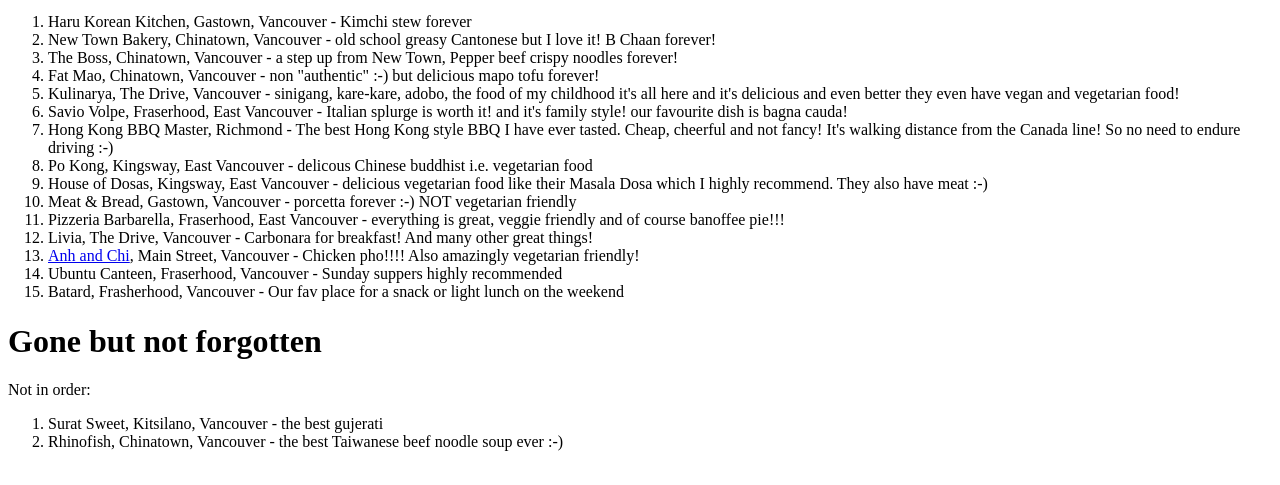
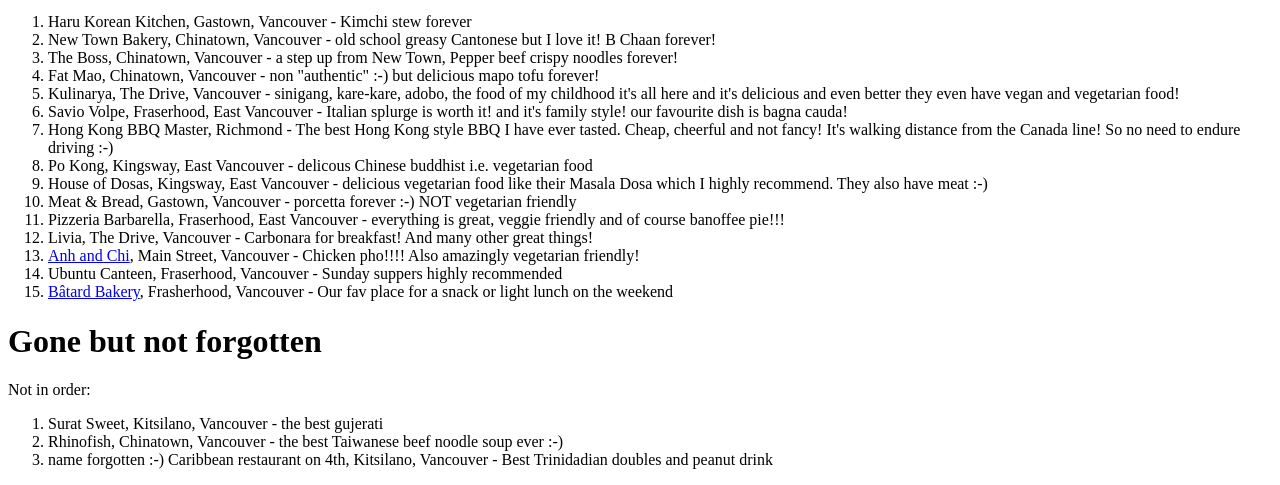
Before and after one commit to rtanglao/restaurant-11ty-fun, an Eleventy site: page src/reviews.md in a window 1280 px wide. Shown: the part 557-1042 px from the top of the page. Built offline with nearby package versions, Linux system fonts and the light colour scheme; Eleventy itself is replaced by a stand-in of ours; files that its build step writes are made by us from their sources.

Commit message:
✨🚡 Updated with Glitch - update http://batardbakery.com/

```diff
--- a/src/reviews.md
+++ b/src/reviews.md
@@ -44,7 +44,7 @@
 1. [Anh and Chi](https://www.anhandchi.com/), Main Street, Vancouver -
    Chicken pho!!!! Also amazingly vegetarian friendly!
 1. Ubuntu Canteen, Fraserhood, Vancouver - Sunday suppers highly recommended
-1. Batard, Frasherhood, Vancouver - Our fav place for a snack or light lunch on the
+1. [Bâtard Bakery](http://batardbakery.com/), Frasherhood, Vancouver - Our fav place for a snack or light lunch on the
    weekend
 
 # Gone but not forgotten
@@ -53,3 +53,4 @@
 
 1. Surat Sweet, Kitsilano, Vancouver - the best gujerati
 1. Rhinofish, Chinatown, Vancouver - the best Taiwanese beef noodle soup ever :-)
+1. name forgotten :-) Caribbean restaurant on 4th, Kitsilano, Vancouver - Best Trinidadian doubles and peanut drink
```
